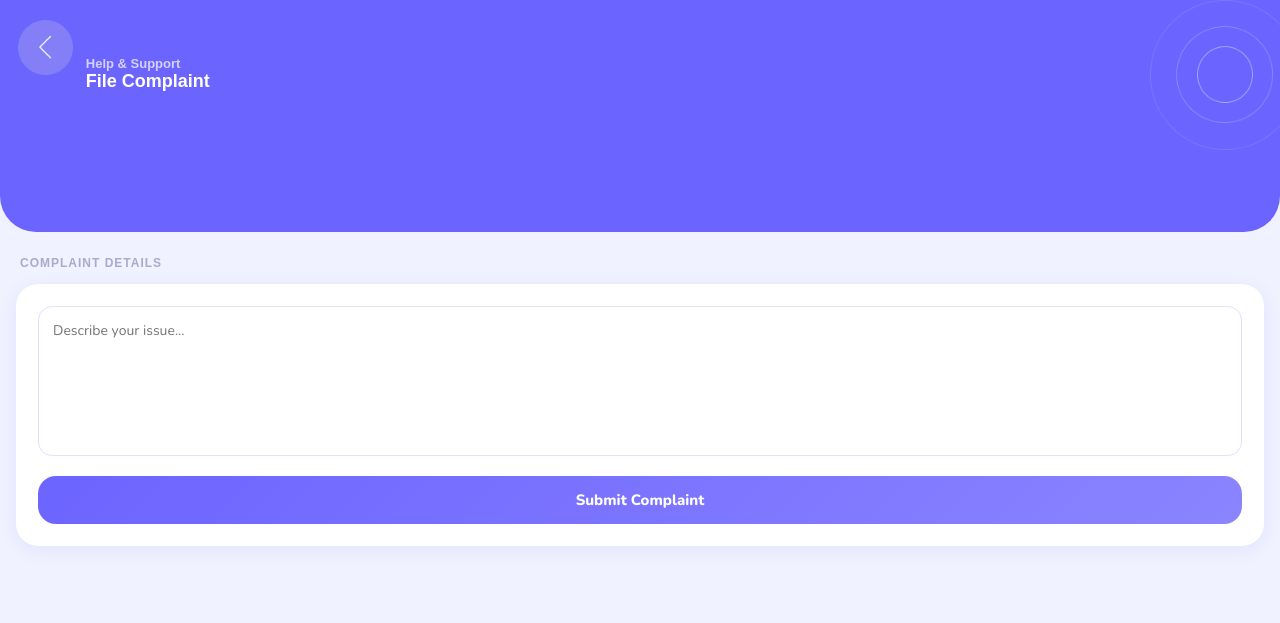
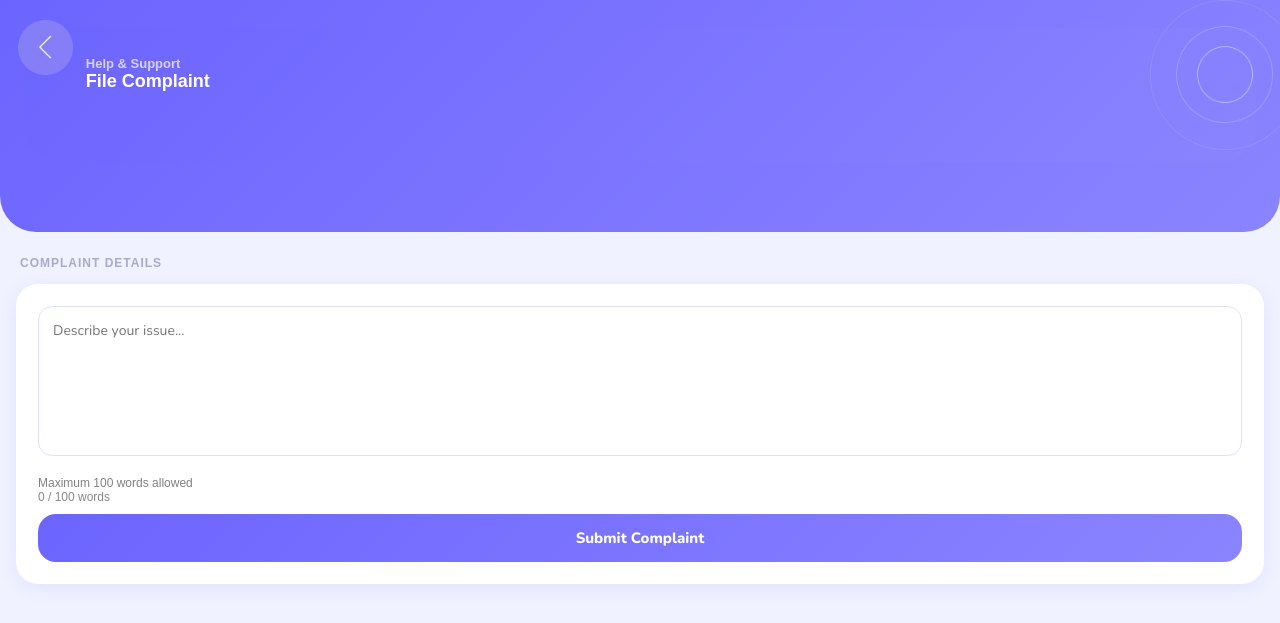
Before and after one commit to SarveshNavale/City-Bus-Ticketing-and-Tracking-Application, a Flask app: page /complaints in a window 1280 px wide. Shown: the top 623 px of the page. Run offline with Flask 3, Linux system fonts and the light colour scheme; data that the repository does not hold is empty.

Commit message:
complaint page done limit applied and view ticket is also fixed

```diff
--- a/app.py
+++ b/app.py
@@ -1116,14 +1116,14 @@ def pay_ticket():
 
 
 @app.route('/complaints')
-def complaints():
+def complaint():
     db = get_db()
     cursor = db.cursor(dictionary=True)
-    cursor.execute("SELECT * FROM complaints")
+    cursor.execute("SELECT * FROM complaint")
     data = cursor.fetchall()
     cursor.close()
     db.close()
-    return render_template("Complaint page.html", complaints=data)
+    return render_template("Complaint page.html", complaint=data)
 
 
 
@@ -1530,8 +1530,6 @@ Answer questions using this data. Be helpful and friendly."""
         print(f"Chat error: {e}")
         return jsonify({"response": f"Error: {str(e)}"})
 
-if __name__ == "__main__":
-    app.run(host="0.0.0.0", port=5000, debug=True)
 
 
 
@@ -1541,13 +1539,14 @@ if __name__ == "__main__":
 
 @app.route("/add_complaint", methods=["POST"])
 def add_complaint():
+
     data = request.get_json()
-    text = data["complaint"]
-
-    now = datetime.now()
+    text = data.get("complaint")
 
     conn = get_db()
     cursor = conn.cursor()
+
+    now = datetime.now()
 
     cursor.execute("""
         INSERT INTO complaint (comp_text, comp_time, comp_date)
@@ -1558,7 +1557,7 @@ def add_complaint():
     cursor.close()
     conn.close()
 
-    return jsonify({"success":True})
+    return jsonify({"success": True})
 
 
 @app.route("/get_complaints")
@@ -1566,25 +1565,39 @@ def get_complaints():
 
     conn = get_db()
     cursor = conn.cursor(dictionary=True)
-
-    cursor.execute("SELECT * FROM complaint ORDER BY id DESC")
-    data = cursor.fetchall()
+    cursor.execute("SELECT * FROM complaint")
+    complaints = cursor.fetchall()
+
+    # 🔥 Convert time and date to string
+    for c in complaints:
+        if c["comp_time"]:
+            c["comp_time"] = str(c["comp_time"])
+        if c["comp_date"]:
+            c["comp_date"] = str(c["comp_date"])
 
     cursor.close()
     conn.close()
 
-    return jsonify(data)
+    return jsonify(complaints)
+
 
 @app.route("/delete_complaint/<int:id>", methods=["DELETE"])
 def delete_complaint(id):
-
-    conn = get_db()
-    cursor = conn.cursor()
-
-    cursor.execute("DELETE FROM complaint WHERE id=%s", (id,))
-    conn.commit()
-
-    cursor.close()
-    conn.close()
-
-    return jsonify({"success":True})
+    try:
+        conn = get_db()
+        cursor = conn.cursor()
+
+        cursor.execute("DELETE FROM complaint WHERE id = %s", (id,))
+        conn.commit()
+
+        cursor.close()
+        conn.close()
+
+        return jsonify({"success": True})
+
+    except Exception as e:
+        print("Delete Error:", e)
+        return jsonify({"success": False})
+
+if __name__ == "__main__":
+    app.run(host="0.0.0.0", port=5000, debug=True)
--- a/templates/Complaint page.html
+++ b/templates/Complaint page.html
@@ -76,7 +76,7 @@ body {
 /* Textarea Box */
 
 .top-area {
-        background-color: #6C64FF;
+      background: linear-gradient(135deg, #6C64FF 0%, #8B84FF 100%);
     padding: 28px 24px 70px 24px;
     border-radius: 0 0 36px 36px;
 }
@@ -145,7 +145,15 @@ body {
 
     <div class="complaint-box">
 
-        <textarea id="complaintText" placeholder="Describe your issue..."></textarea>
+        <textarea id="complaintText"
+          placeholder="Describe your issue..."
+          oninput="checkWordLimit()"></textarea>
+        <p style="font-size:12px;color:gray;">
+        Maximum 100 words allowed
+        </p>
+        <p id="wordCount" style="font-size:12px;color:#888;margin-bottom:10px;">
+        0 / 100 words
+        </p>
 
         <button onclick="sendComplaint()">Submit Complaint</button>
 
@@ -153,12 +161,33 @@ body {
 
 </div>
 <script>
+function checkWordLimit(){
+  const textarea = document.getElementById("complaintText");
+  const words = textarea.value.trim().split(/\s+/);
+
+  let wordCount = words[0] === "" ? 0 : words.length;
+
+  if(wordCount > 100){
+      textarea.value = words.slice(0,100).join(" ");
+      wordCount = 100;
+  }
+
+  document.getElementById("wordCount").innerText =
+  wordCount + " / 100 words";
+}
 function sendComplaint(){
 
-  const text = document.getElementById("complaintText").value;
+  const text = document.getElementById("complaintText").value.trim();
 
-  if(text.trim() === ""){
+  if(text === ""){
     alert("Please enter complaint");
+    return;
+  }
+
+  // ✅ Word limit check
+  const words = text.split(/\s+/);
+  if(words.length > 100){
+    alert("Complaint must be maximum 100 words");
     return;
   }
 
```
Also changed, not shown: Parth.sql (+8 -0 lines), templates/complaints.html (+13 -10 lines).
